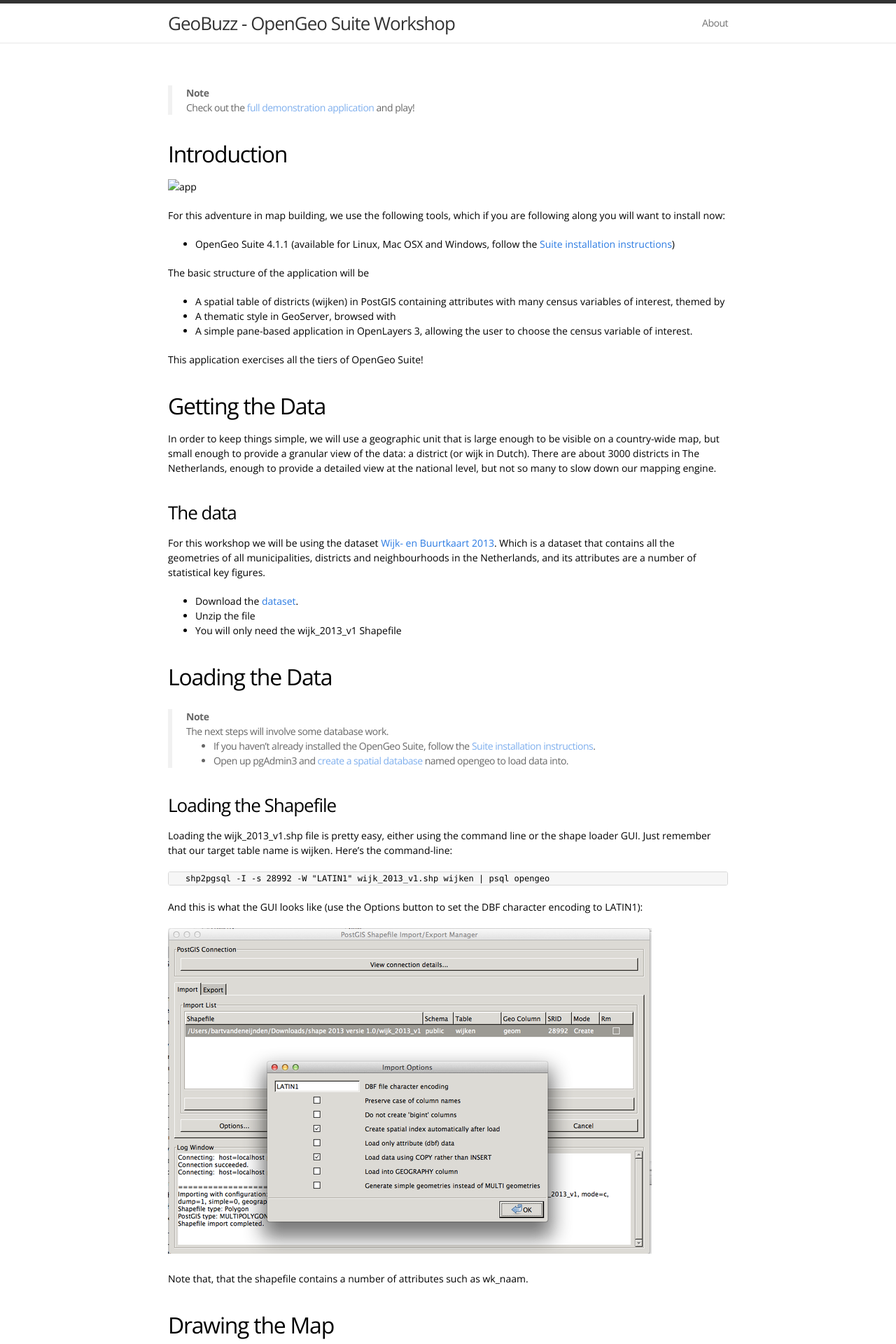
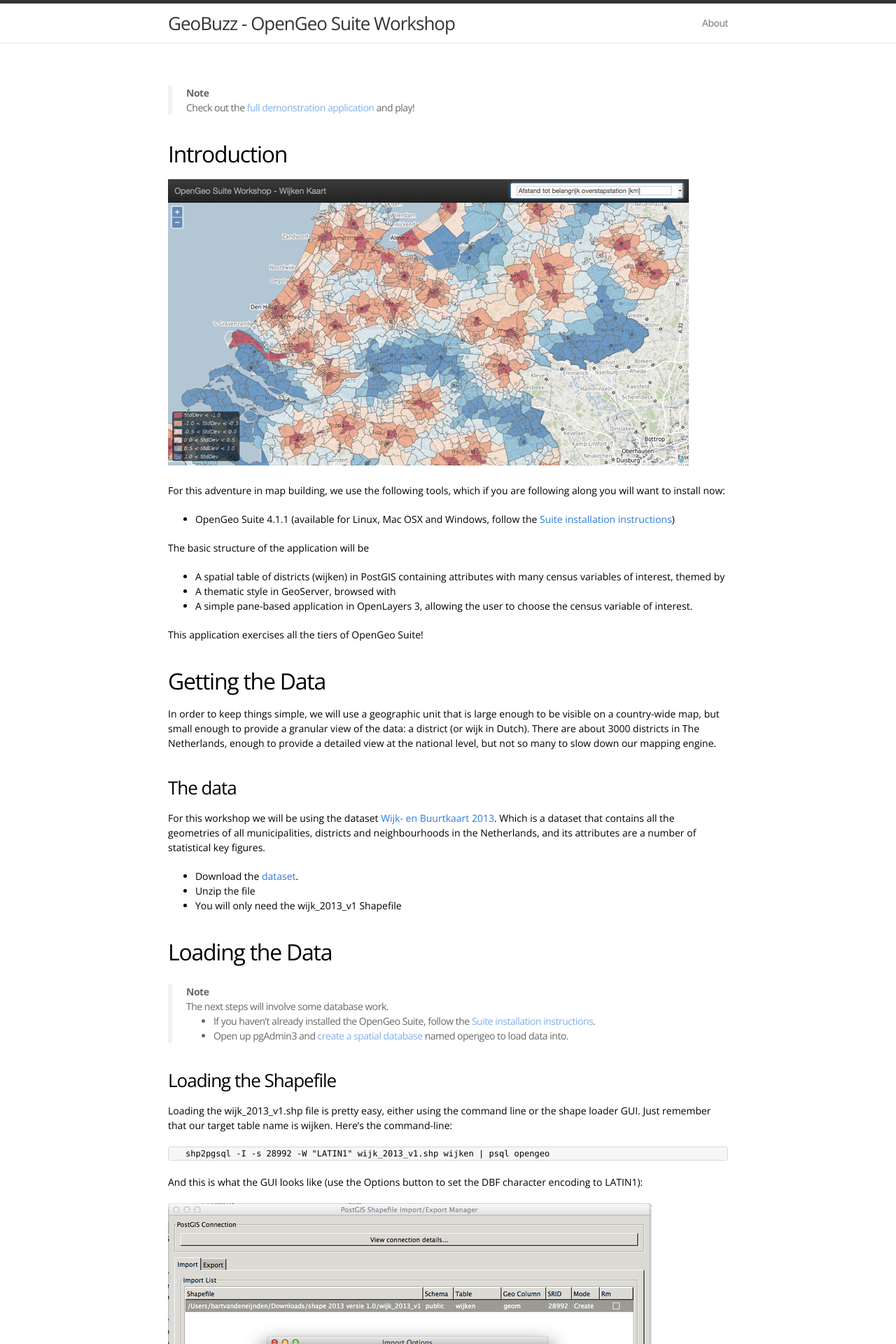
Before and after one commit to arbakker/workshop-boundless-geocat, a Jekyll site: the page built from index.md, in a window 1280 px wide. Shown: the top 1920 px of the page at 70% size. Built offline with Jekyll 4.4.1, drawn with Linux system fonts in a browser that asks for light colours.

Commit message:
wrong path image

```diff
--- a/index.md
+++ b/index.md
@@ -12,7 +12,7 @@
 ## Introduction
 
 
-![app](/Users/anton/Workspace/workshop-boundless-geocat/img/kaart-applicatie.png)
+![app](img/kaart-applicatie.png)
 
 For this adventure in map building, we use the following tools, which if you are following along you will want to install now:
 
```
